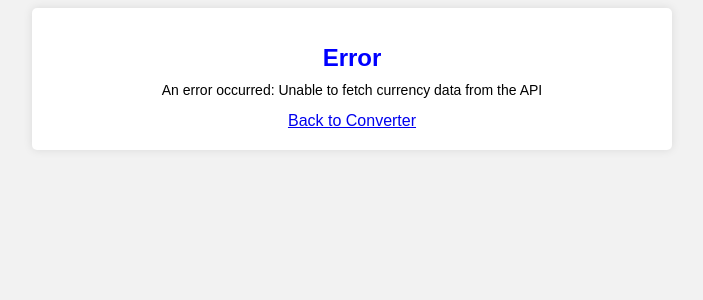
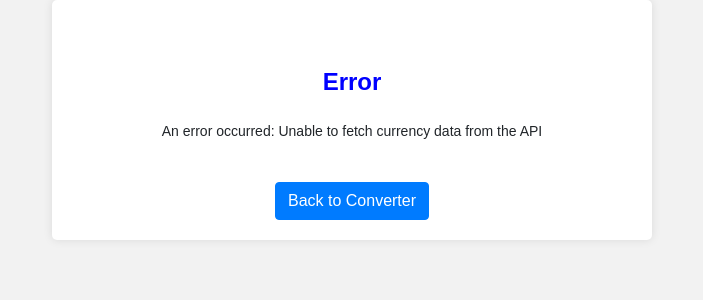
Before and after one commit to vhincekhay/CurrencyConverterApp, a Flask app: page / in a window 1280 px wide. Shown: the top 300 px of the page, without its empty margins (288-991 px from the left). Run offline with Flask 2, Linux system fonts and the light colour scheme; data that the repository does not hold is empty; some libraries are stand-ins or nearby versions.

Commit message:
Update error.html

```diff
--- a/templates/error.html
+++ b/templates/error.html
@@ -3,14 +3,15 @@
 <head>
     <meta charset="UTF-8">
     <meta name="viewport" content="width=device-width, initial-scale=1.0">
+    <link rel="stylesheet" href="https://stackpath.bootstrapcdn.com/bootstrap/4.5.2/css/bootstrap.min.css">
     <link rel="stylesheet" href="{{ url_for('static', filename='styles.css') }}">
     <title>Error</title>
 </head>
 <body>
     <div class="container">
-        <h1>Error</h1>
-        <p>{{ error_message }}</p>
-        <a href="/">Back to Converter</a>
+        <h1 class="mt-5">Error</h1>
+        <p class="mt-4">{{ error_message }}</p>
+        <a href="/" class="btn btn-primary mt-4">Back to Converter</a>
     </div>
 </body>
 </html>
```
